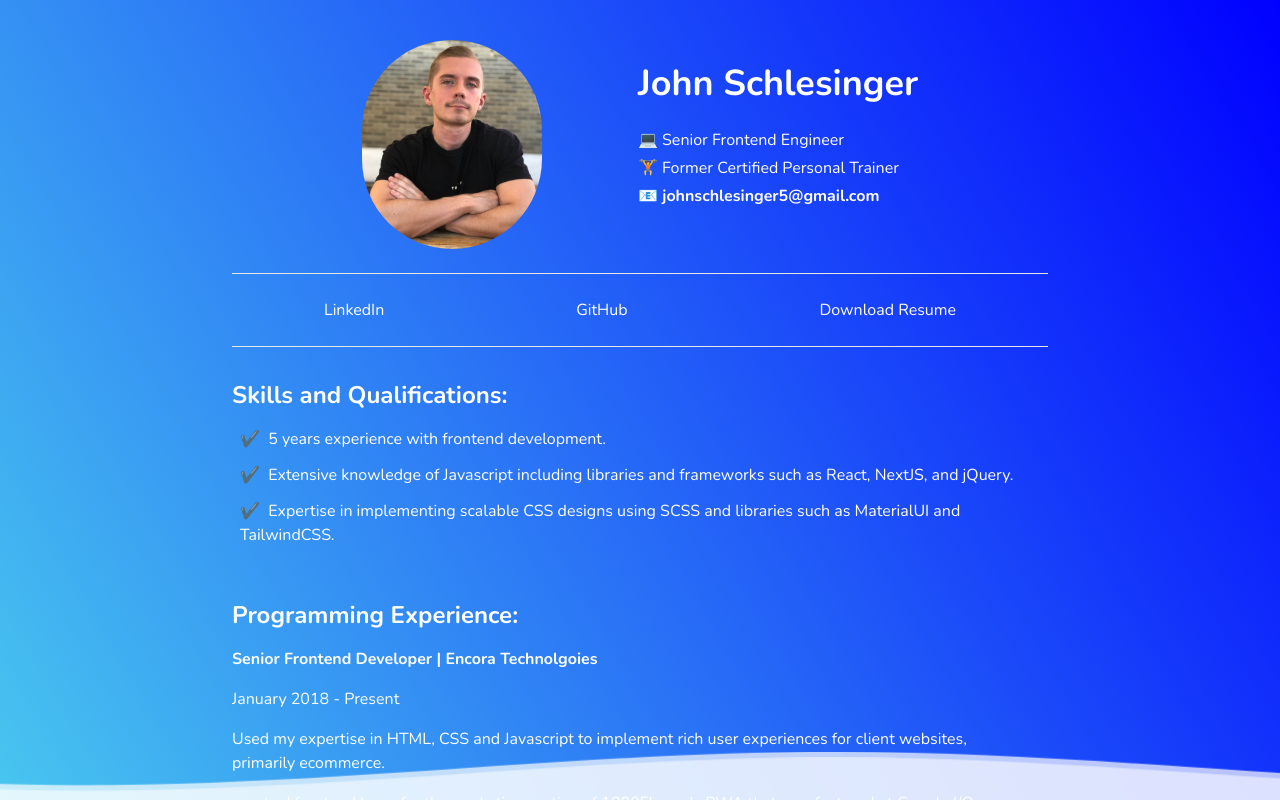
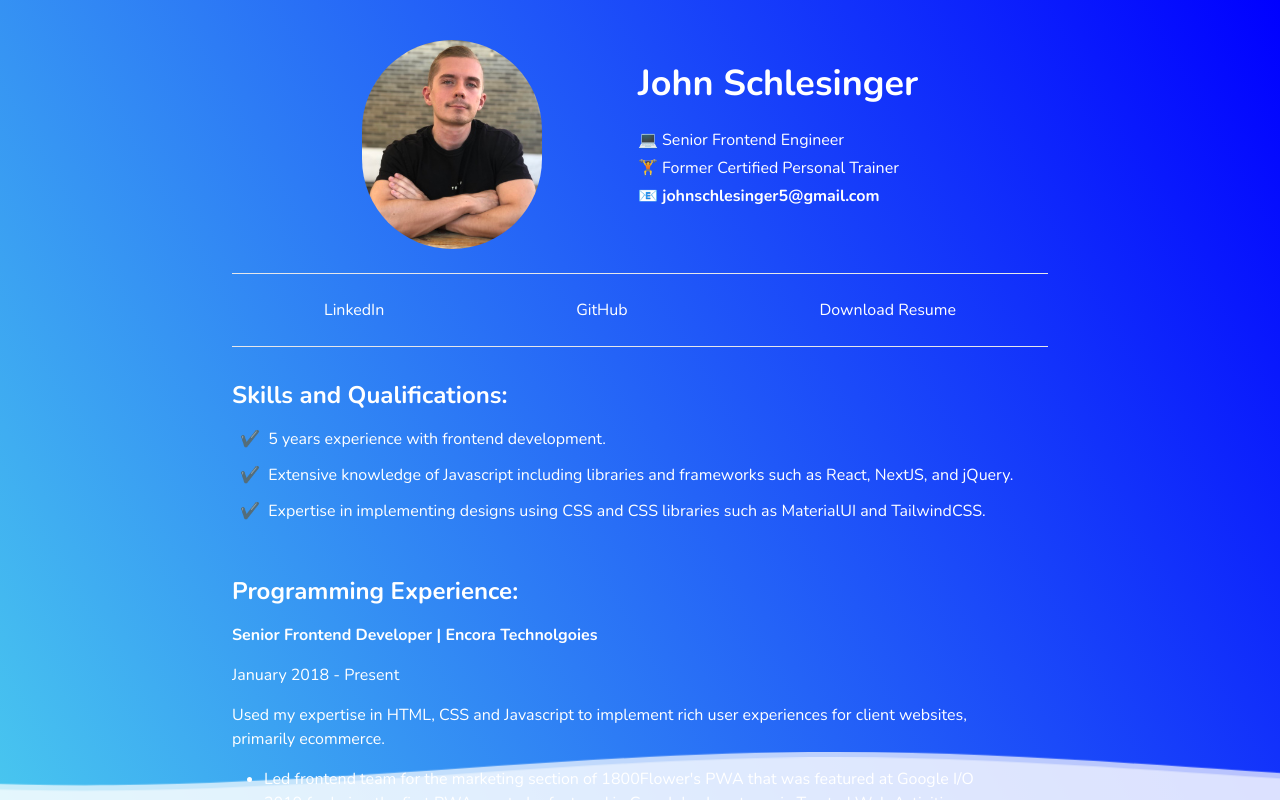
Before and after one commit to Jschles1/john-schlesinger, a Next.js app: page / in a window 1280 px wide. Built offline with nearby package versions, Linux system fonts and the light colour scheme; what tailwind-gradient-mask-image, tailwindcss-animation would draw is missing.

Commit message:
Update skill

```diff
--- a/src/pages/index.tsx
+++ b/src/pages/index.tsx
@@ -9,7 +9,7 @@ import EducationItem from '../components/EducationItem';
 const skills = [
     '5 years experience with frontend development.',
     'Extensive knowledge of Javascript including libraries and frameworks such as React, NextJS, and jQuery.',
-    'Expertise in implementing scalable CSS designs using SCSS and libraries such as MaterialUI and TailwindCSS.',
+    'Expertise in implementing designs using CSS and CSS libraries such as MaterialUI and TailwindCSS.',
 ];
 
 const programmingExperience = [
```
